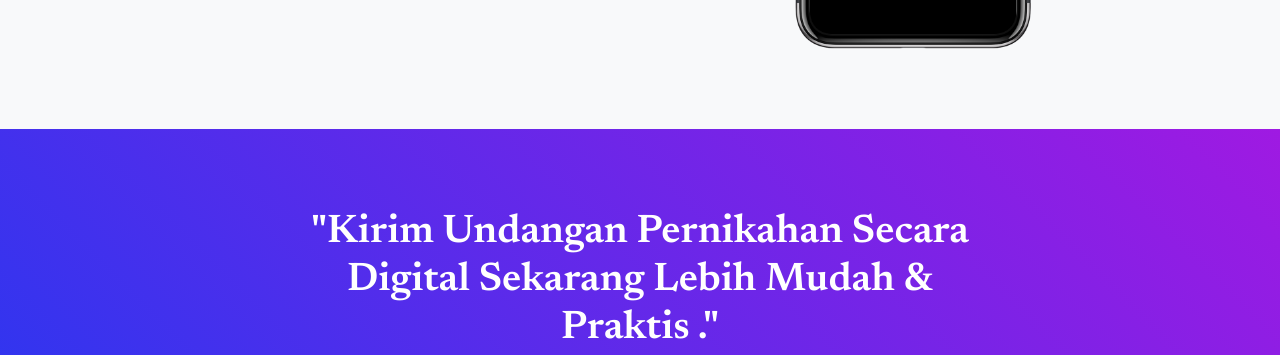
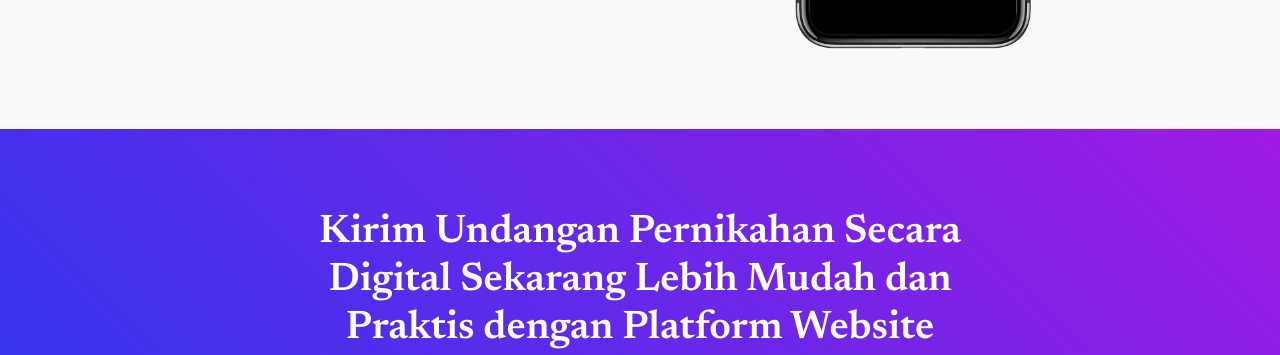
Before and after one commit to acarabaralek/acarabaralek.github.io, a plain HTML site: page index.html in a window 1280 px wide. Shown: the part 580-935 px from the top of the page. Drawn offline with nearby package versions, Linux system fonts and the light colour scheme; grey boxes are pictures that could not be loaded.

Commit message:
Update index.html

```diff
--- a/index.html
+++ b/index.html
@@ -71,7 +71,7 @@
             <div class="container px-5">
                 <div class="row gx-5 justify-content-center">
                     <div class="col-xl-8">
-                        <div class="h2 fs-1 text-white mb-4">"Kirim Undangan Pernikahan Secara Digital Sekarang Lebih Mudah & Praktis ."</div>
+                        <div class="h2 fs-1 text-white mb-4">Kirim Undangan Pernikahan Secara Digital Sekarang Lebih Mudah dan Praktis dengan Platform Website Acara Baralek - Undangan Digital.</div>
                         <img src="assets/img/tnw-logo.svg" alt="..." style="height: 3rem" />
                     </div>
                 </div>
```
